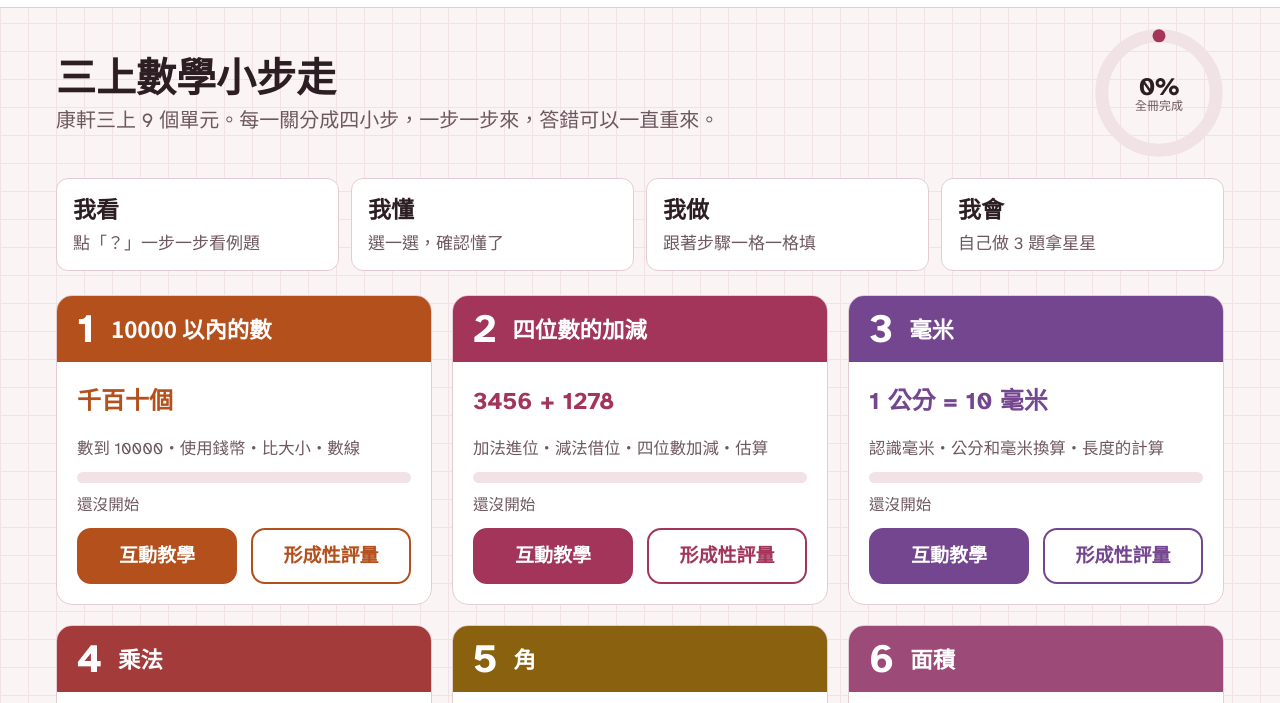
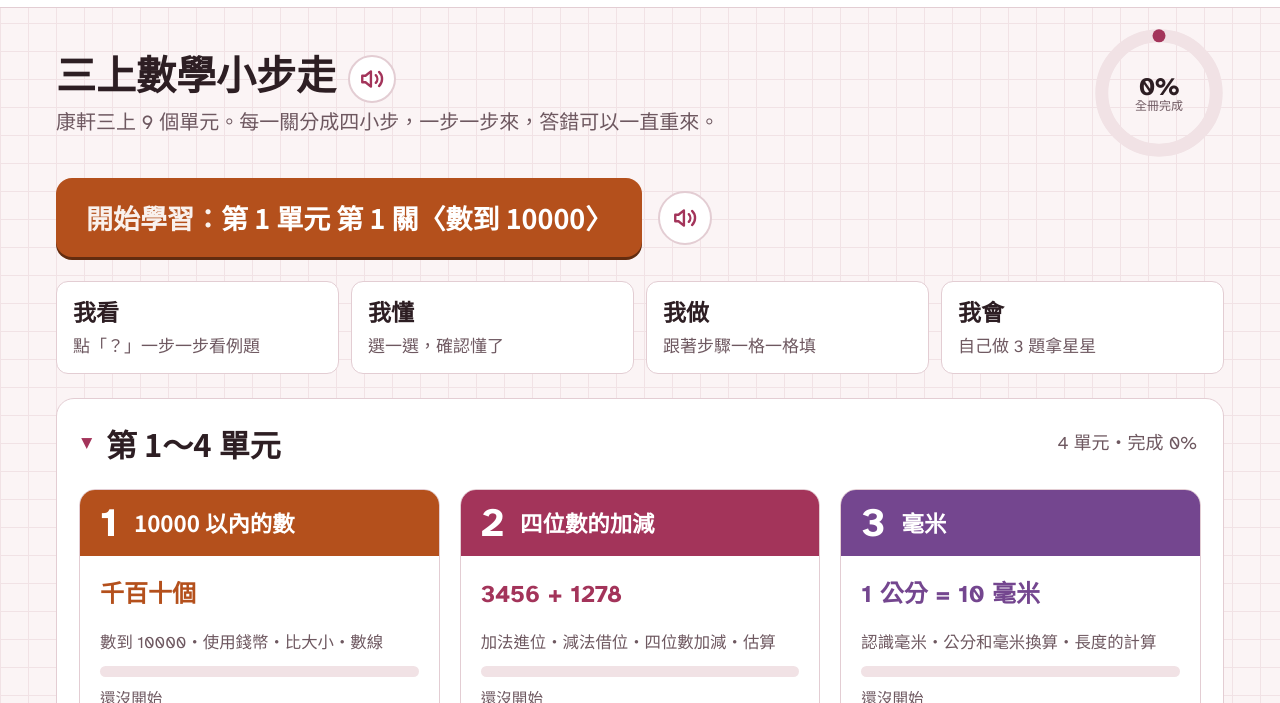
Before and after one commit to seteacherko/math-g3a, a plain HTML site: page index.html in a window 1280 px wide. Shown: the part 61-764 px from the top of the page. Drawn offline with Linux system fonts and the light colour scheme; a web font is replaced by a local one.

Commit message:
Add files via upload

```diff
--- a/index.html
+++ b/index.html
@@ -334,6 +334,20 @@ table.tb td,table.tb th{white-space:nowrap;padding:.3rem .55rem}
 .ok-line{color:var(--ok);font-weight:700;font-size:.9rem}
 @media (min-width:900px){.prog-list{grid-template-columns:repeat(2,minmax(0,1fr))}}
 @media (max-width:640px){.prog-sum{grid-template-columns:1fr}.prog-row{grid-template-columns:1fr}}
+/* 繼續學習 + folded groups */
+.cont-row{display:flex;align-items:center;gap:.8rem;flex-wrap:wrap;margin:.4rem 0 1.2rem}
+.cont-btn{border:0;background:var(--u);color:#fff;border-radius:16px;padding:.9rem 1.5rem;font-family:var(--display);font-weight:700;font-size:1.35rem;min-height:3.6rem;box-shadow:0 3px 0 color-mix(in srgb,var(--u) 55%,#000);text-align:left;max-width:100%}
+.cont-btn:active{transform:translateY(2px);box-shadow:none}
+.cont-lab{opacity:.92}
+.cont-done{background:var(--ok-bg);color:var(--ok);font-weight:700;border-radius:14px;padding:.8rem 1.1rem}
+details.grp{background:var(--card);border:1px solid var(--line);border-radius:18px;margin-bottom:1rem}
+details.grp>summary{list-style:none;cursor:pointer;display:flex;align-items:center;justify-content:space-between;gap:1rem;padding:1rem 1.3rem;min-height:4rem}
+details.grp>summary::-webkit-details-marker{display:none}
+details.grp>summary::before{content:'▸';color:var(--accent);font-size:1.1rem;transition:transform .2s;margin-right:-.4rem}
+details.grp[open]>summary::before{transform:rotate(90deg)}
+.grp-t{font-family:var(--display);font-weight:700;font-size:1.55rem;flex:1}
+.grp-n{color:var(--mute);font-size:.9rem;white-space:nowrap}
+details.grp>.units{padding:0 1.1rem 1.1rem}
 /* iPad landscape and other wide screens */
 @media (min-width:900px){
   .split{grid-template-columns:minmax(0,1fr) minmax(0,1fr);gap:1.2rem;align-items:start}
@@ -1470,7 +1484,34 @@ function viewProgress(){
         <button type="button" class="btn ghost small" data-go="u${u+1}-quiz">${last?'再做一次評量':'去做評量'}</button>
       </div></article>`;}).join('')}</div>
   <p class="note">「需要再練習」是依照最近一次評量答錯的題目，對應到的關卡。</p>`;
-  bindGo(V());
+  bindGo(V());bindHome();
+}
+
+/* ---------- home: 繼續學習 button and folded unit groups ---------- */
+const GROUPS=[[0,3],[4,8]];
+const isDoneLv=(u,l)=>typeof levelDone==='function'?levelDone(u,l):levelDoneCount(u,l)===4;
+function continueTarget(){
+  const L=store.last;if(L&&U[L[0]]&&U[L[0]].levels[L[1]]&&!isDoneLv(L[0],L[1]))return{u:L[0],l:L[1],resume:true};
+  for(let u=0;u<U.length;u++)for(let l=0;l<U[u].levels.length;l++)if(!isDoneLv(u,l))return{u,l,resume:!!L};
+  return null;
+}
+function continueBlock(){
+  const c=continueTarget();
+  if(!c)return '<div class="cont-row"><div class="cont-done">全部的關卡都完成了，太厲害了！可以到「學習紀錄」看看評量結果。</div></div>';
+  const lv=U[c.u].levels[c.l];
+  return '<div class="cont-row"><button class="cont-btn" type="button" data-go="u'+(c.u+1)+'-l'+(c.l+1)+'" style="--u:var(--u'+(c.u+1)+')"><span class="cont-lab">'+(c.resume?'繼續學習':'開始學習')+'：</span>第 '+(c.u+1)+' 單元 第 '+(c.l+1)+' 關〈'+lv.title+'〉</button><span class="cont-say"></span></div>';
+}
+function homeGroups(tile){
+  const c=continueTarget();let open=null;try{open=store.grpOpen||null;}catch(e){}
+  return GROUPS.map((gr,gi)=>{const [a,b]=gr;const us=[];for(let u=a;u<=b&&u<U.length;u++)us.push(u);
+    const pct=Math.round(us.reduce((s,u)=>s+unitPct(u),0)/us.length);
+    const isOpen=(c?c.u>=a&&c.u<=b:gi===0)||(open?open.includes(gi):false);
+    return '<details class="grp" data-g="'+gi+'"'+(isOpen?' open':'')+'><summary><span class="grp-t">第 '+(a+1)+'～'+(b+1)+' 單元</span><span class="grp-n">'+us.length+' 單元・完成 '+pct+'%</span></summary><div class="units">'+us.map(u=>tile(U[u],u)).join('')+'</div></details>';}).join('');
+}
+function bindHome(){
+  const sp=document.querySelector('.cont-say');const btn=document.querySelector('.cont-btn');if(sp&&btn)sp.append(sayBtn(btn));
+  const h1=document.querySelector('.hero h1');if(h1&&!h1.querySelector('.say')){const s=sayBtn(h1);s.style.cssText='display:inline-grid;vertical-align:middle;margin-left:.6rem;width:2.4rem;height:2.4rem';h1.append(s);}
+  document.querySelectorAll('details.grp>summary').forEach(s=>s.addEventListener('click',()=>setTimeout(()=>{store.grpOpen=[...document.querySelectorAll('details.grp')].filter(x=>x.open).map(x=>+x.dataset.g);save();},0)));
 }
 
 /* ---------- home ---------- */
@@ -1484,6 +1525,7 @@ function viewHome(){
       ${modeSeg()}</div>
     <div class="ring" aria-label="全冊完成 ${tot}%"><svg viewBox="0 0 100 100"><circle cx="50" cy="50" r="44" fill="none" style="stroke:var(--grid)" stroke-width="10"/><circle cx="50" cy="50" r="44" fill="none" style="stroke:var(--accent)" stroke-width="10" stroke-linecap="round" stroke-dasharray="${C*tot/100} ${C}"/></svg><div class="pct"><div>${tot}%<small>全冊完成</small></div></div></div>
   </section>
+  ${continueBlock()}
   ${store.mode==='a'?`<div class="howto howto2">
     <div><b>重點</b><span>看完整例題和重點，答對確認題</span></div>
     <div><b>挑戰</b><span>3 題進階題，卡住可以分步做</span></div>
@@ -1493,7 +1535,7 @@ function viewHome(){
     <div><b>我做</b><span>跟著步驟一格一格填</span></div>
     <div><b>我會</b><span>自己做 3 題拿星星</span></div>
   </div>`}
-  <div class="units">${U.map((un,u)=>{const p=unitPct(u),bb=store.q[u+'b'],ba=store.q[u+'a'];return`
+  ${homeGroups((un,u)=>{const p=unitPct(u),bb=store.q[u+'b'],ba=store.q[u+'a'];return`
     <article class="unit" style="${uvar(u)}">
       <div class="unit-head"><span class="unit-no">${u+1}</span><span class="unit-name">${un.name}</span></div>
       <div class="unit-body">
@@ -1502,10 +1544,9 @@ function viewHome(){
         <div class="bar"><i style="width:${p}%"></i></div>
         <div class="meta"><span>${p===0?'還沒開始':p===100?'全部完成':'完成 '+p+'%'}</span><span>${bb?`評量最佳 ${bb}`:''}</span></div>
         <div class="row"><button class="btn" type="button" data-go="u${u+1}">互動教學</button><button class="btn ghost" type="button" data-go="u${u+1}-quiz">形成性評量</button></div>
-      </div></article>`;}).join('')}
-  </div>
+      </div></article>`;})}
   <p class="note">進度只存在這台 iPad（或電腦）的瀏覽器裡，下次打開會接著做。右上角「設定」可以開自動朗讀、減敏模式、大字和螢幕數字鍵盤。每一題旁邊的喇叭按鈕都可以唸題目。</p>`;
-  bindGo(V());bindMode(V(),viewHome);
+  bindGo(V());bindHome();bindMode(V(),viewHome);
 }
 
 /* ---------- unit map ---------- */
@@ -1530,6 +1571,7 @@ function viewUnit(u){
 
 /* ---------- level ---------- */
 function viewLevel(u,l){
+  store.last=[u,l];save();
   const L=U[u].levels[l],key=lkey(u,l)+store.mode,st=stagesOf(u,l),SG=stagesFor(),first=SG[0][0];
   let cur=stageSel[key]||(SG.find(s=>!st[s[0]])||SG[0])[0];
   if(!SG.some(s=>s[0]===cur))cur=first;
--- a/sw.js
+++ b/sw.js
@@ -1,4 +1,4 @@
-const CACHE='math3a-202610060833';
+const CACHE='math3a-202610060900';
 const FILES=['./','index.html','manifest.webmanifest','icon-180.png','icon-192.png','icon-512.png'];
 self.addEventListener('install',e=>{e.waitUntil(caches.open(CACHE).then(c=>c.addAll(FILES)).then(()=>self.skipWaiting()));});
 self.addEventListener('activate',e=>{e.waitUntil(caches.keys().then(ks=>Promise.all(ks.filter(k=>k!==CACHE).map(k=>caches.delete(k)))).then(()=>self.clients.claim()));});
```
